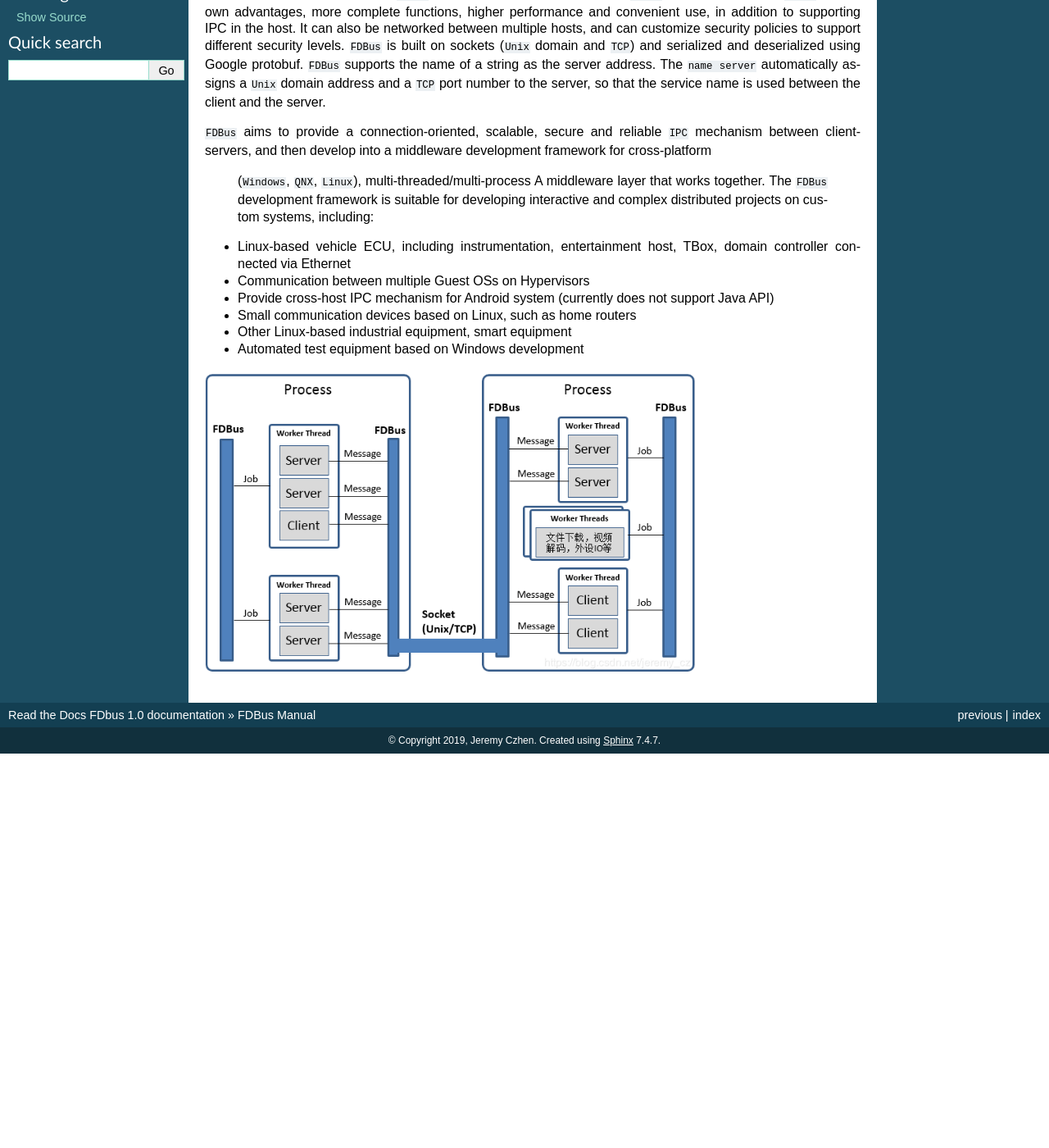
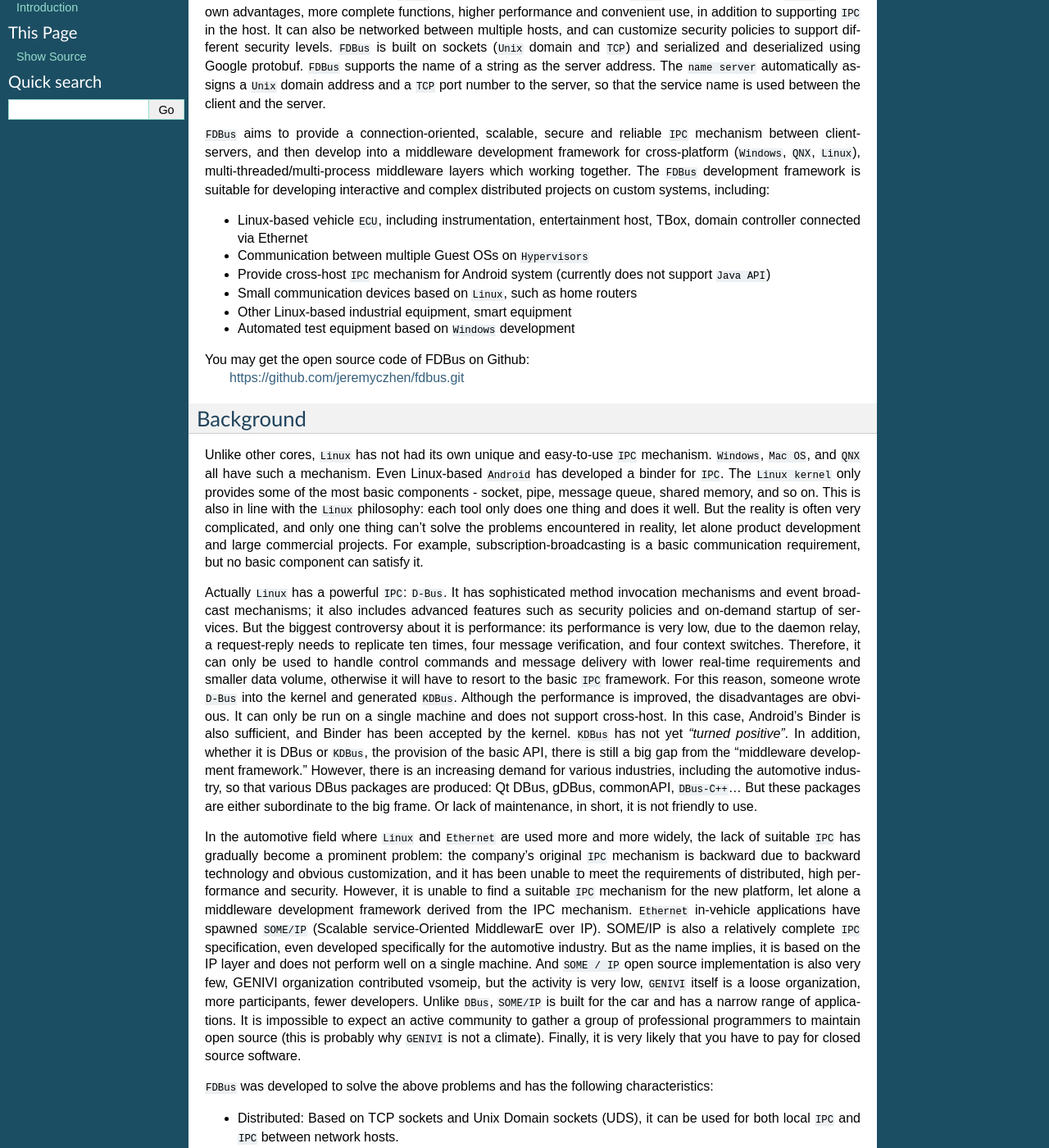
Before and after one commit to lanbengbeng/fdbus-doc, a Sphinx documentation site: the page built from docs/manual.rst, in a window 1280 px wide and 1400 px high, scrolled down 190 px. Shown: the whole window at 82% size. Built offline with Sphinx 7.4.7, drawn with Linux system fonts in a browser that asks for light colours; before the commit the page ends 1109 px from its top, so only the background shows below that; some of the changed text lies outside the part shown.

Commit message:
update manual

```diff
--- a/docs/manual.rst
+++ b/docs/manual.rst
@@ -7,7 +7,7 @@
 This manual describes a new type of ``IPC`` mechanism: Fast Distributed Bus (``FDBus``).
 From the perspective of ``IPC`` (Inter-Process Communication), ``FDBus`` has similarities
 with widely used ``D-Bus`` (Desktop Bus), but ``FDBus`` has its own advantages, more complete
-functions, higher performance and convenient use, in addition to supporting IPC in the host.
+functions, higher performance and convenient use, in addition to supporting ``IPC`` in the host.
 It can also be networked between multiple hosts, and can customize security policies to support
 different security levels. ``FDBus`` is built on sockets (``Unix`` domain and ``TCP``) and
 serialized and deserialized using Google protobuf. ``FDBus`` supports the name of a string as
@@ -16,17 +16,96 @@
 
 ``FDBus`` aims to provide a connection-oriented, scalable, secure and reliable ``IPC`` mechanism
 between client-servers, and then develop into a middleware development framework for cross-platform
- (``Windows``, ``QNX``, ``Linux``), multi-threaded/multi-process A middleware layer that works together.
- The ``FDBus`` development framework is suitable for developing interactive and complex distributed
- projects on custom systems, including:
+(``Windows``, ``QNX``, ``Linux``), multi-threaded/multi-process middleware layers which working together.
+The ``FDBus`` development framework is suitable for developing interactive and complex distributed
+projects on custom systems, including:
 
-- Linux-based vehicle ECU, including instrumentation, entertainment host, TBox,
+- Linux-based vehicle ``ECU``, including instrumentation, entertainment host, TBox,
   domain controller connected via Ethernet
-- Communication between multiple Guest OSs on Hypervisors
-- Provide cross-host IPC mechanism for Android system (currently does not support Java API)
-- Small communication devices based on Linux, such as home routers
+- Communication between multiple Guest OSs on ``Hypervisors``
+- Provide cross-host ``IPC`` mechanism for Android system (currently does not support ``Java API``)
+- Small communication devices based on ``Linux``, such as home routers
 - Other Linux-based industrial equipment, smart equipment
-- Automated test equipment based on Windows development
+- Automated test equipment based on ``Windows`` development
 
-.. image:: ./images/1.png
-  :width: 600px
+You may get the open source code of FDBus on Github:
+  https://github.com/jeremyczhen/fdbus.git
+
+
+Background
+----------
+
+Unlike other cores, ``Linux`` has not had its own unique and easy-to-use ``IPC`` mechanism.
+``Windows``, ``Mac OS``, and ``QNX`` all have such a mechanism. Even Linux-based ``Android``
+has developed a binder for ``IPC``. The ``Linux kernel`` only provides some of the most basic
+components - socket, pipe, message queue, shared memory, and so on. This is also in line with
+the ``Linux`` philosophy: each tool only does one thing and does it well. But the reality is
+often very complicated, and only one thing can't solve the problems encountered in reality,
+let alone product development and large commercial projects. For example, subscription-broadcasting
+is a basic communication requirement, but no basic component can satisfy it.
+
+
+Actually ``Linux`` has a powerful ``IPC``: ``D-Bus``. It has sophisticated method invocation mechanisms
+and event broadcast mechanisms; it also includes advanced features such as security policies and
+on-demand startup of services. But the biggest controversy about it is performance: its performance is
+very low, due to the daemon relay, a request-reply needs to replicate ten times, four message verification,
+and four context switches. Therefore, it can only be used to handle control commands and message delivery
+with lower real-time requirements and smaller data volume, otherwise it will have to resort to the basic
+``IPC`` framework. For this reason, someone wrote ``D-Bus`` into the kernel and generated ``KDBus``.
+Although the performance is improved, the disadvantages are obvious. It can only be run on a single machine
+and does not support cross-host. In this case, Android's Binder is also sufficient, and Binder has been
+accepted by the kernel. ``KDBus`` has not yet `"turned positive"`. In addition, whether it is DBus or
+``KDBus``, the provision of the basic API, there is still a big gap from the "middleware development framework."
+However, there is an increasing demand for various industries, including the automotive industry, so that
+various DBus packages are produced: Qt DBus, gDBus, commonAPI, ``DBus-C++``... But these packages are either
+subordinate to the big frame. Or lack of maintenance, in short, it is not friendly to use.
+
+
+In the automotive field where ``Linux`` and ``Ethernet`` are used more and more widely, the lack of suitable
+``IPC`` has gradually become a prominent problem: the company's original ``IPC`` mechanism is backward due to
+backward technology and obvious customization, and it has been unable to meet the requirements of distributed,
+high performance and security. However, it is unable to find a suitable ``IPC`` mechanism for the new platform,
+let alone a middleware development framework derived from the IPC mechanism. ``Ethernet`` in-vehicle applications
+have spawned ``SOME/IP`` (Scalable service-Oriented MiddlewarE over IP). SOME/IP is also a relatively complete
+``IPC`` specification, even developed specifically for the automotive industry. But as the name implies, it is
+based on the IP layer and does not perform well on a single machine. And ``SOME / IP`` open source implementation
+is also very few, GENIVI organization contributed vsomeip, but the activity is very low, ``GENIVI`` itself is a
+loose organization, more participants, fewer developers. Unlike ``DBus``, ``SOME/IP`` is built for the car and has
+a narrow range of applications. It is impossible to expect an active community to gather a group of professional
+programmers to maintain open source (this is probably why ``GENIVI`` is not a climate). Finally, it is very likely
+that you have to pay for closed source software.
+
+
+``FDBus`` was developed to solve the above problems and has the following characteristics:
+
+- Distributed: Based on TCP sockets and Unix Domain sockets (UDS), it can be used for both local
+  ``IPC`` and ``IPC`` between network hosts.
+- Cross-platform: Currently verified on ``Windows``, ``Linux`` and ``QNX``
+- High performance: point-to-point direct communication, not forwarded through a central hub or broker
+- Security: Ability to configure different levels of access for server method calls and event broadcasts.
+  Only clients with high enough permissions can characterize methods and receive specific events.
+- Service name resolution: The server address is identified by name, the service is registered by
+  the name server, and the name is resolved, so that the server can be deployed anywhere on the network.
+- Support cross-platform middleware development framework, including the following components:
+ * Thread model
+ * Event Loop
+ * Job-to-thread communication based on Job-Worker
+ * Event Loop based Timer
+ * Event Loop based watch
+ * Mutex
+ * Semaphore
+ * Socket
+ * Notification
+- IPC adopts Client-Server mode and supports the following communication modes:
+ * Sync request with timeout - reply
+ * Asynchronous request with timeout - reply
+ * Unanswered command request
+ * Registration-release mode for multicast
+- IPC message serialization and deserialization using Protocol buffer, support IDL code generation,
+  efficient and simple; also supports raw data format, convenient for large data transmission
+- Reliable heartbeat and reconnection mechanisms ensure that all parties remain connected regardless
+  of network conditions, regardless of which service is back online or restarted
+- C++ implementation, easy to develop and maintain
+
+Mainstream IPC framework comparison
+-----------------------------------
```
